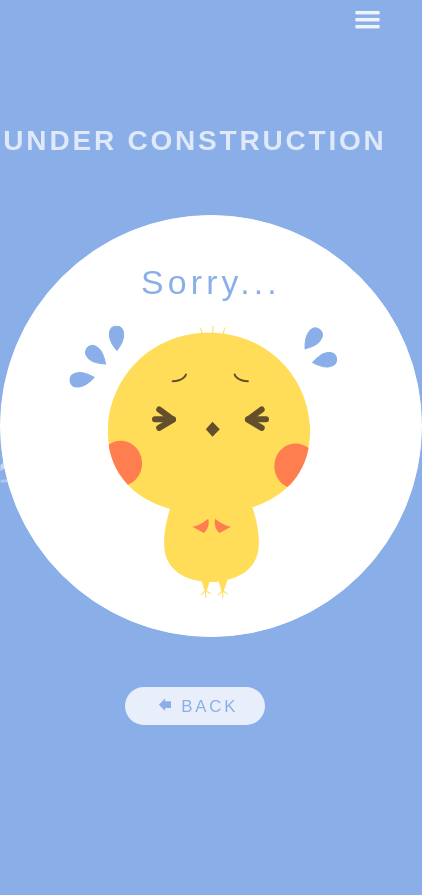
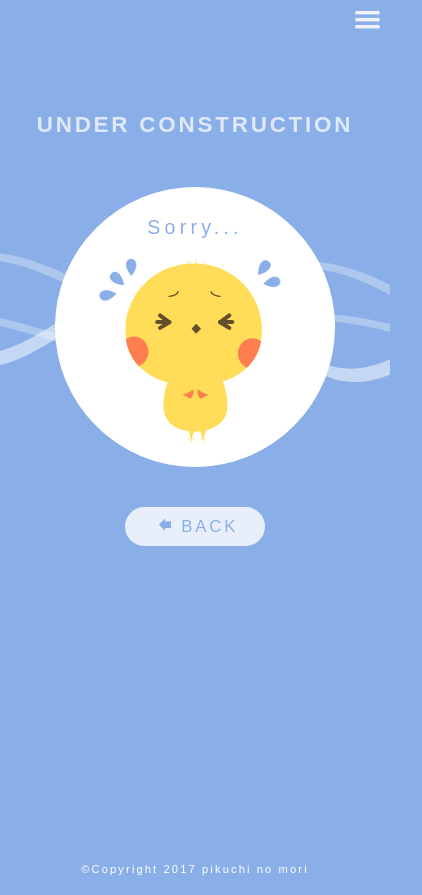
Before and after one commit to pikuechan/pikuchinomori, a plain HTML site: page underconstruction.html in a window 390 px wide. Shown: the whole page, 422 px wide, since content can reach past the window. Before the commit the page ends 844 px from the top, so only its background shows below. Drawn offline with nearby package versions, Linux system fonts and the light colour scheme; a small style sheet from the web is missing; files whose address does not match are found by name; a web font is replaced by a local one.

Commit message:
レスポンシブ対応（サイズ調整・ファイル構成一部変更・クラス調整）

```diff
--- a/scss/_main.scss
+++ b/scss/_main.scss
@@ -69,7 +69,7 @@ u {
                            HEADER
 ***********************************************************/
 
-.globalnavi {
+header {
     height: 10vh;
     width: 100%;
     background-color: $sky;
@@ -157,3 +157,24 @@ u {
         }
     }
 }
+
+
+/***********************************************************
+                           HEADER
+***********************************************************/
+
+footer {
+    .copyright {
+        width: 100%;
+        padding: 20px 0;
+        text-align: center;
+        color: white;
+        letter-spacing: 0.15rem;
+        font-size: 0.9rem;
+    }
+    @media (max-width: 480px) {
+        .copyright {
+            font-size: 0.8rem;
+        }
+    }
+}
--- a/scss/_underconstruct.scss
+++ b/scss/_underconstruct.scss
@@ -19,24 +19,60 @@
                            MAIN
 ***********************************************************/
 
-.main--construct {
+.piyobox {
     height: 90vh;
+    box-sizing: border-box;
+    padding-bottom: 100px;
+    &__title {
+        text-align: center;
+        color: lighten($sky, 20%);
+        padding: 50px 0 60px 0;
+        font-size: 2rem;
+        letter-spacing: 0.2rem;
+    }
+    &__background {
+        height: 380px;
         width: 100%;
         background-image: url("/images/svg/pikuwave.svg");
         background-repeat: no-repeat;
-    background-size: contain;
+        background-size: cover;
         background-position: center;
     }
-
-.piyobox__title {
+    &__circle {
+        box-sizing: border-box;
+        padding-top: 40px;
+        margin: auto;
+        width: 380px;
+        height: 380px;
+        background-color: white;
+        border-radius: 100%;
+        border: 1px solid white;
+    }
+    &__comment {
+        display: block;
         text-align: center;
-    color: lighten($sky, 20%);
-    padding: 5vh 0 60px;
+        margin: 0 auto;
+        padding: 0 0 10px 0;
+        color: $sky;
         font-size: 2rem;
-    letter-spacing: 0.2rem;
+        letter-spacing: 0.3rem;
     }
-
-.piyobox__button {
+    &__img--cry {
+        width: 270px;
+        height: 270px;
+        margin: auto;
+        background-image: url("/images/svg/pikupiyo_sorry.svg");
+        background-repeat: no-repeat;
+        background-size: contain;
+        //animationの定義
+        animation-name: piyobulu;
+        animation-duration: 3000ms; //アニメーション開始から終了までの所要時間
+        animation-timing-function: linear; //アニメーションのイージング
+        animation-delay: 0s; //アニメーションが開始するまでの遅延時間
+        animation-iteration-count: infinite; //アニメーションのループ回数
+        animation-direction: normal; //アニメーションの再生方向
+    }
+    &__button {
         display: block;
         box-sizing: border-box;
         width: 140px;
@@ -60,43 +96,6 @@
         &:hover {
             opacity: 0.4;
         }
-}
-
-.piyobox {
-    box-sizing: border-box;
-    padding-top: 6vh;
-    margin: auto;
-    width: 50vh;
-    height: 50vh;
-    max-width: 500px;
-    max-height: 500px;
-    background-color: white;
-    border-radius: 100%;
-    border: 1px solid white;
-    .piyobox__text {
-        display: block;
-        height: 5vh;
-        text-align: center;
-        margin: 0 auto;
-        color: $sky;
-        font-size: 4vh;
-        letter-spacing: 0.3rem;
-    }
-    .piyobox__img--cry {
-        width: 35vh;
-        height: 35vh;
-        margin: auto;
-        background-image: url("/images/svg/pikupiyo_sorry.svg");
-        background-repeat: no-repeat;
-        background-size: contain;
-        //animationの定義
-        animation-name: piyobulu;
-        animation-duration: 3000ms; //アニメーション開始から終了までの所要時間
-        animation-timing-function: linear; //アニメーションのイージング
-        animation-delay: 0s; //アニメーションが開始するまでの遅延時間
-        animation-iteration-count: infinite; //アニメーションのループ回数
-        animation-direction: normal; //アニメーションの再生方向
-        // animation-play-state: running;
     }
 }
 
@@ -139,13 +138,79 @@
     }
 }
 
+@media (max-width:960px) {
+    .piyobox {
+        &__title {
+            padding: 30px 0 50px 0;
+            font-size: 1.9rem;
+            letter-spacing: 0.2rem;
+        }
+        &__background {
+            height: 320px;
+        }
+        &__circle {
+            padding-top: 35px;
+            width: 320px;
+            height: 320px;
+        }
+        &__comment {
+            padding: 0 0 10px 0;
+            font-size: 1.7rem;
+            letter-spacing: 0.3rem;
+        }
+        &__img--cry {
+            width: 230px;
+            height: 230px;
+        }
+        &__button {
+            // width: 140px;
+            // padding: 10px 10px;
+            margin: 40px auto;
+            font-size: 1.2rem;
+            letter-spacing: 0.2rem;
+            border-radius: 20px;
+            // &:before {
+            //     display: inline;
+            //     font-family: "pikufont";
+            //     content: "\e90d";
+            //     padding: 0 5px;
+            // }
+        }
+    }
+}
+
+@media (max-width:480px) {
+    .piyobox {
+        &__title {
+            padding: 30px 0 50px 0;
+            font-size: 1.6rem;
+        }
+        &__background {
+            height: 280px;
+        }
+        &__circle {
+            padding-top: 30px;
+            width: 280px;
+            height: 280px;
+        }
+        &__comment {
+            padding: 0 0 10px 0;
+            font-size: 1.4rem;
+            letter-spacing: 0.3rem;
+        }
+        &__img--cry {
+            width: 200px;
+            height: 200px;
+        }
+    }
+}
+
 
 /***********************************************************
                            FOOTER
 ***********************************************************/
 
 .footer--construct {
-    width: 100%;
-    height: 0vh;
+    color: white;
     background-color: $sky;
 }
--- a/underconstruction.html
+++ b/underconstruction.html
@@ -15,7 +15,7 @@
 </head>
 
 <body class="construction">
-    <header class="globalnavi">
+    <header>
         <nav>
             <span class="navmenu icon-menu"></span>
             <ol class="navmenu_list">
@@ -29,19 +29,18 @@
         </nav>
     </header>
 
-    <main class="main--construct">
+    <main class="piyobox">
         <h1 class="piyobox__title semibold-text">UNDER CONSTRUCTION</h1>
-        <section class="piyobox">
-            <h2 class="piyobox__text">Sorry...</h2>
-            <figure class="piyobox__img--cry"></figure>
-        </section>
+        <div class="piyobox__background">
+            <div class="piyobox__circle">
+                <h2 class="piyobox__comment">Sorry...</h2>
+                <figure class="piyobox__img--cry"></figure>
+            </div>
+        </div>
         <a href="/index.html" class="piyobox__button">BACK</a>
     </main>
     <footer class="footer--construct">
-        <section class="pikuforest">
-            <div class="piyo"></div>
-            <div class="trees"></div>
-        </section>
+        <aside class="copyright ">©Copyright 2017 pikuchi no mori</aside>
     </footer>
 
     <script type="text/javascript" src="https://ajax.googleapis.com/ajax/libs/jquery/1.10.2/jquery.min.js"></script>
```
Also changed, not shown: index.html (+1 -1 lines), scss/css/common.css, 1 other file. Lines whose indentation alone changed are shown as unchanged.
